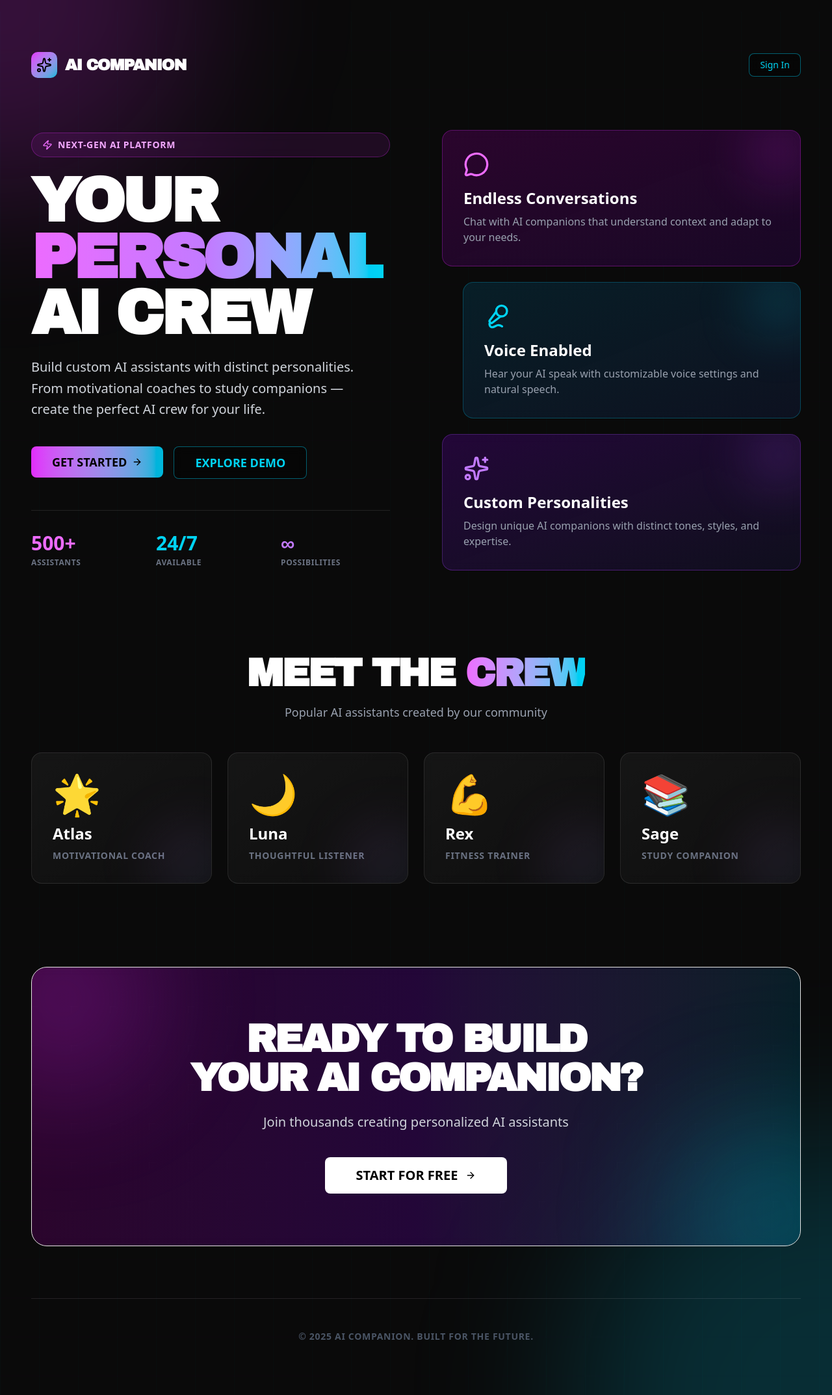
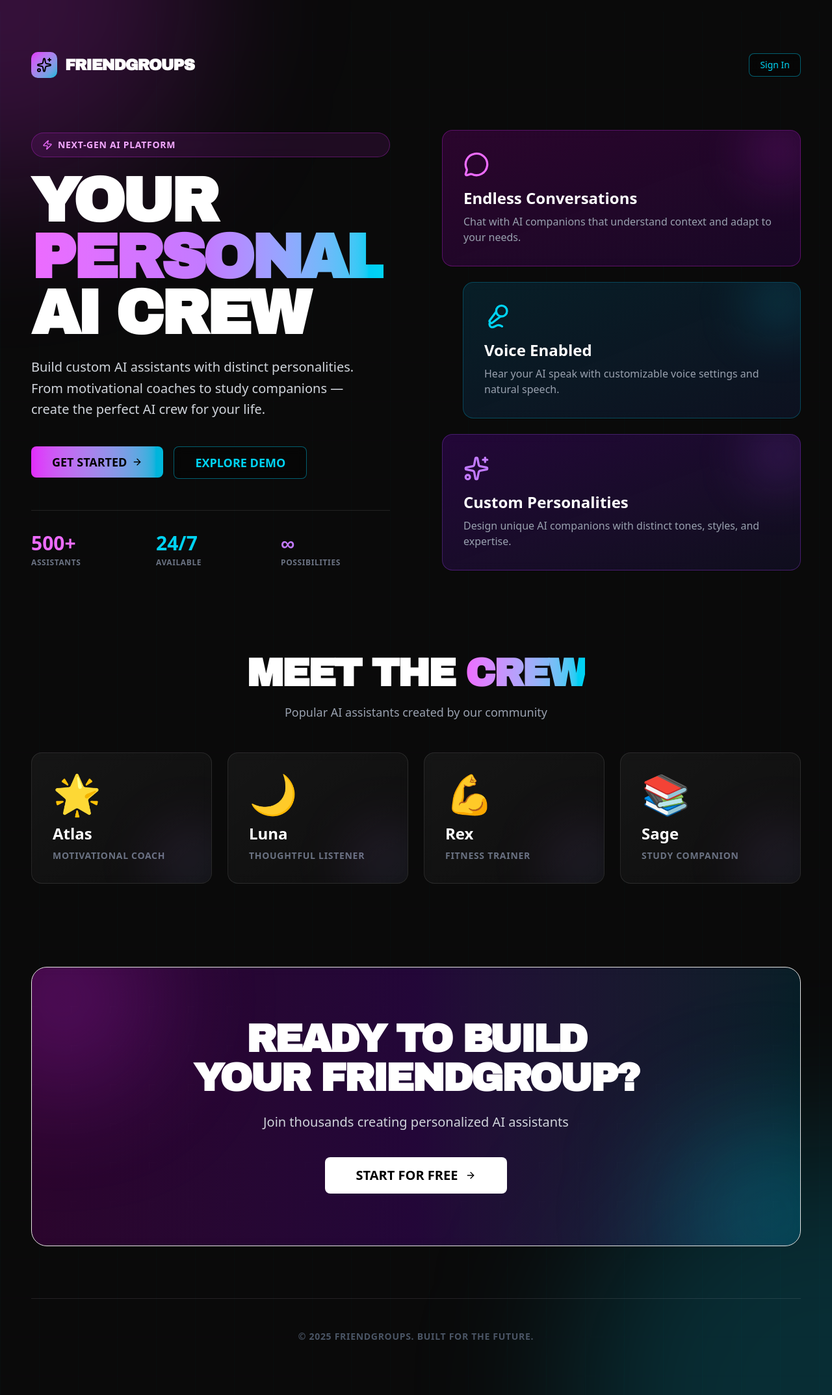
Before and after one commit to shehbajdhillon/grok-assistant, a Next.js app in the folder frontend/: page / in a window 1280 px wide. Shown: the whole page at 65% size. Built offline with nearby package versions, Linux system fonts and the light colour scheme; no server answers.

Commit message:
frontend: change app name:

```diff
--- a/frontend/app/layout.tsx
+++ b/frontend/app/layout.tsx
@@ -19,7 +19,7 @@ const geistMono = Geist_Mono({
 });
 
 export const metadata: Metadata = {
-  title: "AI Companion",
+  title: "FriendGroups",
   description: "Create and chat with personalized AI assistants",
 };
 
--- a/frontend/app/page.tsx
+++ b/frontend/app/page.tsx
@@ -50,7 +50,7 @@ export default function LandingPage() {
               className="text-2xl font-black tracking-tighter text-white"
               style={{ fontFamily: '"Archivo Black", sans-serif' }}
             >
-              AI COMPANION
+              FRIENDGROUPS
             </span>
           </div>
           <Link href="/home">
@@ -245,7 +245,7 @@ export default function LandingPage() {
             >
               READY TO BUILD
               <br />
-              YOUR AI COMPANION?
+              YOUR FRIENDGROUP?
             </h2>
             <p className="mb-10 text-xl text-gray-300">
               Join thousands creating personalized AI assistants
@@ -275,7 +275,7 @@ export default function LandingPage() {
           className="mt-20 border-t border-white/10 pt-12 text-center"
         >
           <p className="text-sm font-bold uppercase tracking-wider text-gray-600">
-            © 2025 AI Companion. Built for the future.
+            © 2025 FriendGroups. Built for the future.
           </p>
         </motion.footer>
       </div>
--- a/frontend/lib/constants.ts
+++ b/frontend/lib/constants.ts
@@ -1,4 +1,4 @@
-export const APP_NAME = 'AI Companion';
+export const APP_NAME = 'FriendGroups';
 
 export const TONE_LABELS: Record<string, string> = {
   // Positive tones
```
